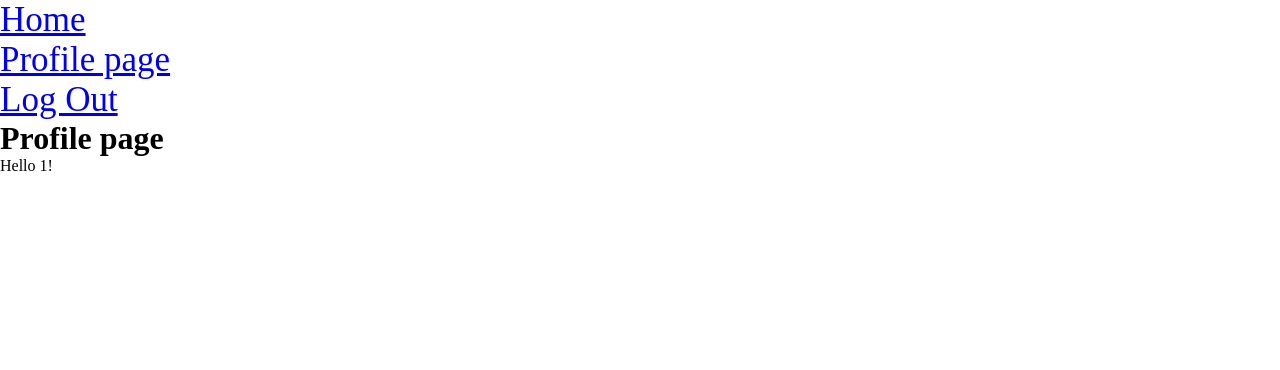
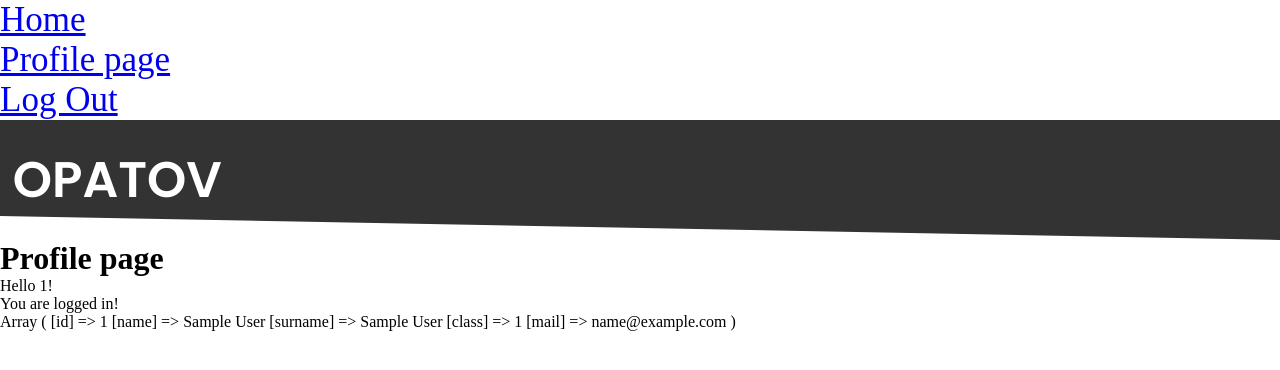
Before and after one commit to janbarasek/BurzaOpatov, a PHP site: page /profile.php in a window 1280 px wide. Shown: the top 370 px of the page. Run offline with PHP 8.4, Linux system fonts and the light colour scheme; the visitor is signed in with stand-in values (Sample User, id 1).

Commit message:
change project readability

```diff
--- a/footer.php
+++ b/footer.php
@@ -1 +1,12 @@
+<?php
+if(isset($_SESSION["id"])){
+    echo '<p> You are logged in!</p>';
+}
+else{
+    echo '<p> You are logged out!</p>';
+}
+
+print_r($_SESSION);
+?>
+
 </body>
--- a/header.php
+++ b/header.php
@@ -9,7 +9,13 @@
     <meta charset="UTF-8">
     <meta http-equiv="X-UA-Compatible" content="IE=edge">
     <meta name="viewport" content="width=device-width, initial-scale=1.0">
-    <b><title>Login system</title></b>
+    <title>Login system</title>
+    <link rel="preconnect" href="https://fonts.googleapis.com">
+    <link rel="preconnect" href="https://fonts.gstatic.com" crossorigin>
+    <link href="https://fonts.googleapis.com/css2?family=Poppins:wght@600&family=Roboto:wght@100&display=swap" rel="stylesheet">
+    <link rel="preconnect" href="https://fonts.googleapis.com">
+    <link rel="preconnect" href="https://fonts.gstatic.com" crossorigin>
+    <link href="https://fonts.googleapis.com/css2?family=Poppins:wght@300;600&family=Roboto:wght@100&display=swap" rel="stylesheet">
 </head>
 <body>
     <ul>
@@ -25,3 +31,21 @@
             }
         ?>
     </ul>
+
+    <nav class="navbar">
+        <B><div class="brand-title">OPATOV</div></B>
+
+        <a href="#" class="toggle-button">
+            <span class="bar"></span>
+            <span class="bar"></span>
+            <span class="bar"></span>
+
+        </a>
+        <div class="navbar-links">
+            <ul>
+                <li><a href="#"></a></li>
+                <li><a href="#"></a></li>
+                <li><a href="#"></a></li>
+            </ul>
+        </div>
+    </nav>
```
Also changed, not shown: index.php (+4 -46 lines).
